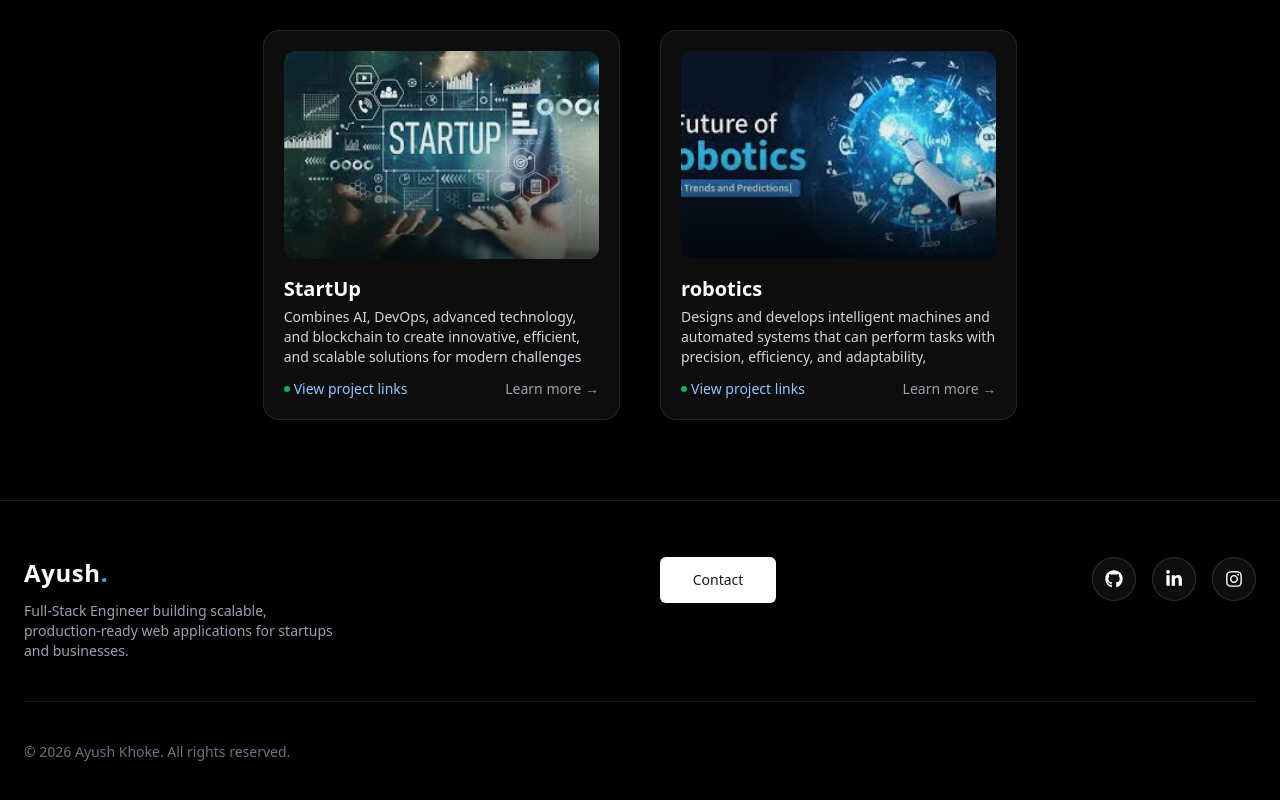
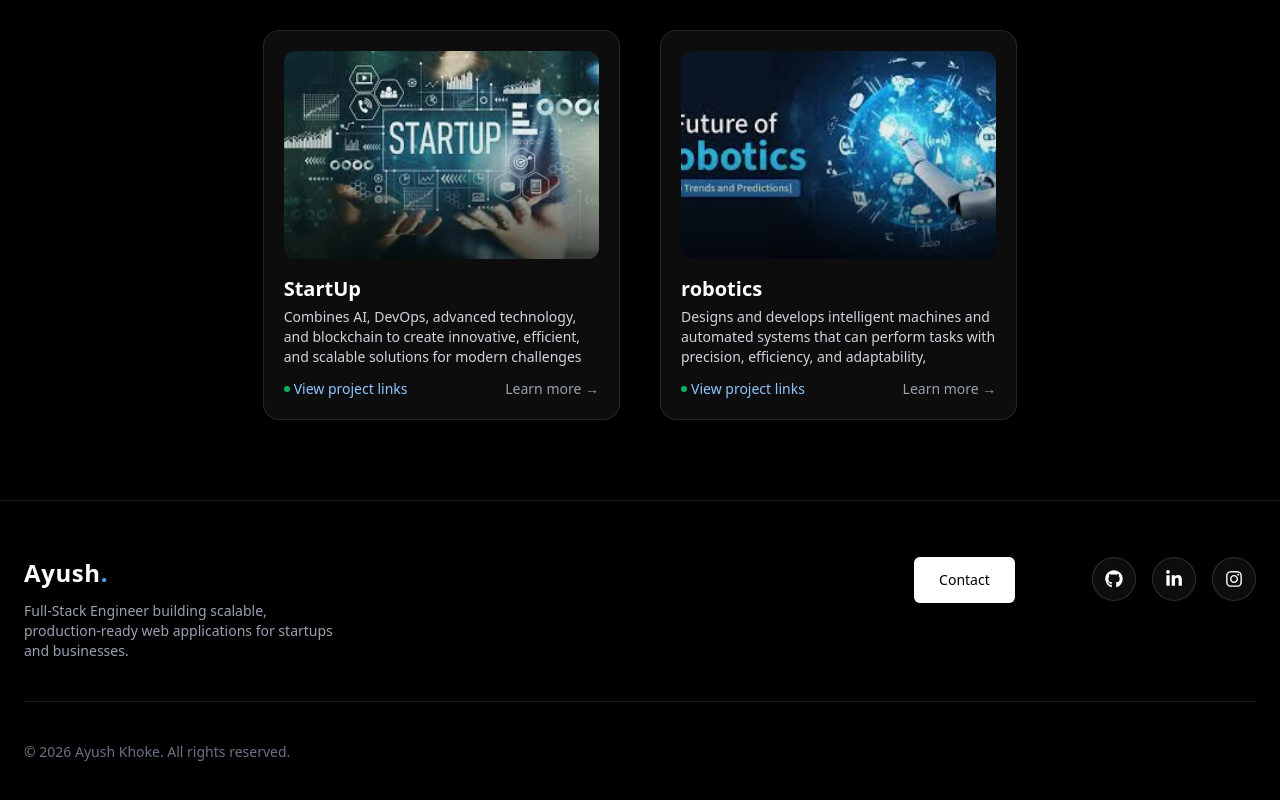
Before and after one commit to Ayushkhoke/MyPortfolio, a React (Vite) app in the folder my-portfolio/: page / in a window 1280 px wide. Shown: the part 3775-4575 px from the top of the page. Built offline with nearby package versions, Linux system fonts and the light colour scheme.

Commit message:
Fix build issues and generate production build

```diff
--- a/my-portfolio/src/components/Footer.jsx
+++ b/my-portfolio/src/components/Footer.jsx
@@ -1,9 +1,16 @@
 import React from "react";
 import { FaGithub, FaLinkedinIn, FaInstagram } from "react-icons/fa";
+import { toast } from "react-hot-toast";
+import { useNavigate } from "react-router-dom";
 
 export default function Footer() {
   const year = new Date().getFullYear();
 
+  const navigate = useNavigate();
+    function contacthandler() {
+    toast.success("Contact Me at:");
+    navigate("/contactus");
+  }
   return (
     <footer className="w-full bg-black text-white border-t border-white/10">
       <div className="max-w-7xl mx-auto px-6 py-14">
@@ -23,26 +30,14 @@ export default function Footer() {
           </div>
 
           {/* NAV */}
-   <nav
-  className="
-    bg-white text-black/90 rounded-md
-    flex flex-wrap items-center gap-4
-    mx-auto lg:mx-0
-    w-fit px-2
-    justify-center lg:justify-start
-
-  "
->
-  <a
-    href="/contactus"
-    className="
-      px-6 py-3 rounded-md border border-white
-      text-sm
-    "
-  >
-    Contact
-  </a>
-</nav>
+ <div className="flex flex-col sm:flex-row items-center gap-6 bg-white text-black rounded-md  relative lg:left-[20%] sm-mx-auto">
+  <button
+                onClick={contacthandler}
+                className="px-6 py-3 rounded-md border border-white/20 text-sm hover:border-white/40 transition"
+              >
+                Contact
+              </button>
+ </div>
 
 
           {/* SOCIAL MEDIA LOGOS */}
```
